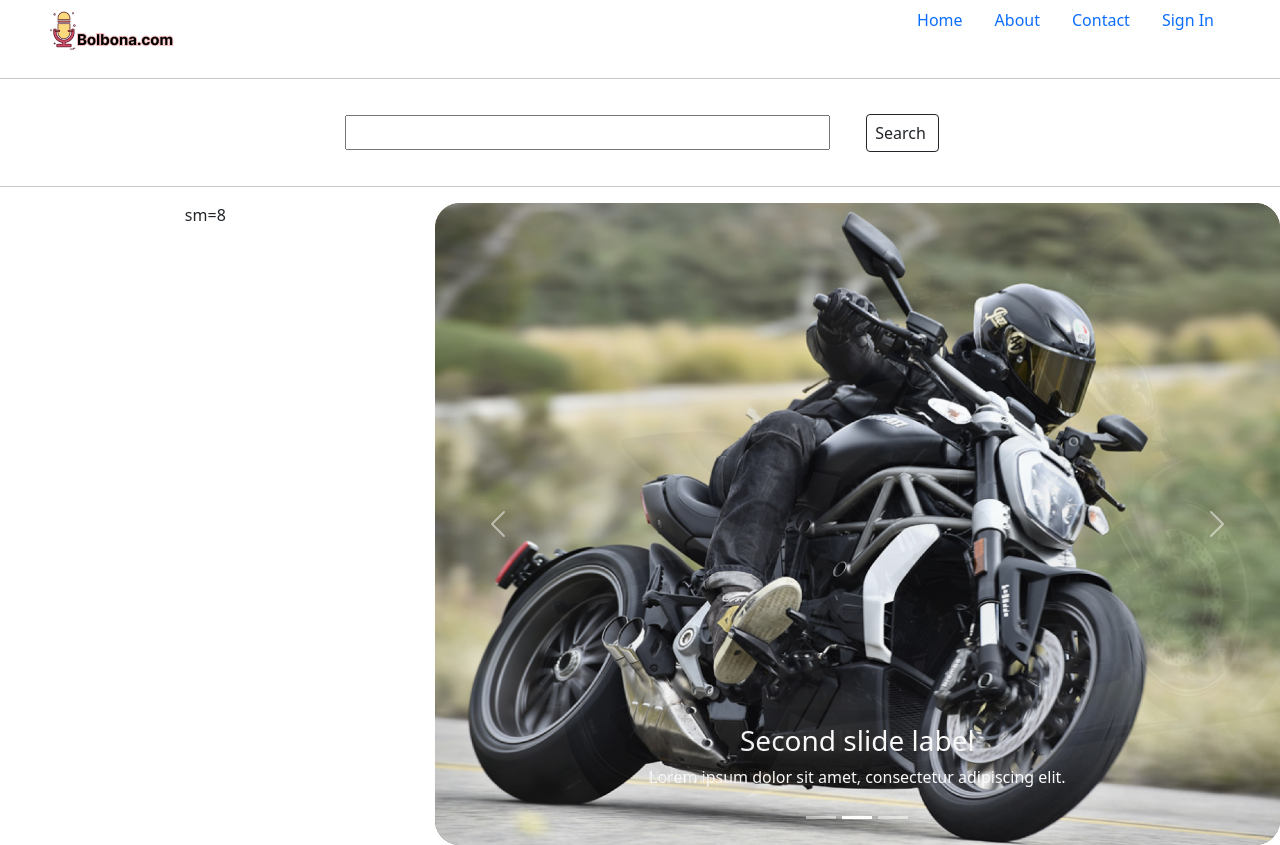
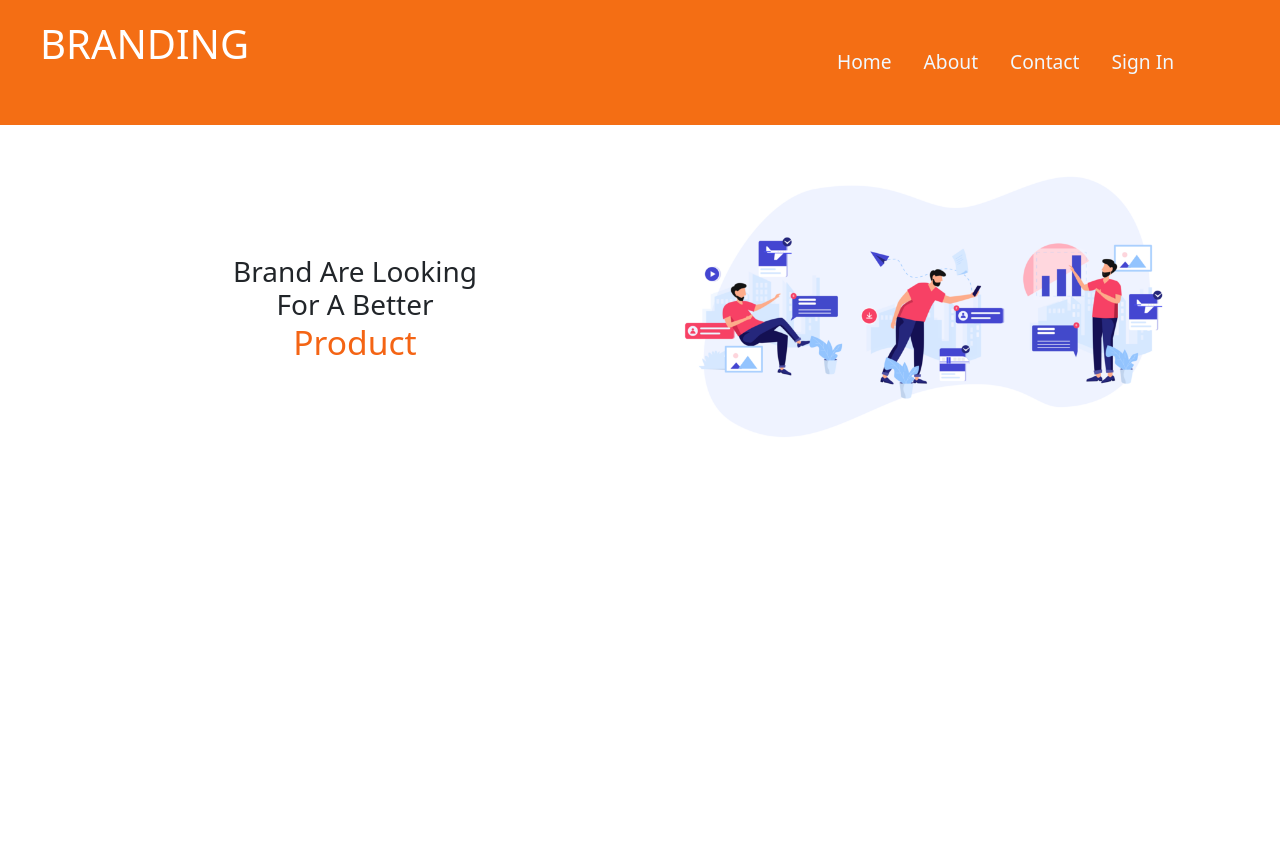
Before and after one commit to BishalAshiq/A-branding-website-temps, a React (Create React App) app: page / in a window 1280 px wide. After the commit the page ends 800 px from the top, so only its background shows below. Built offline with nearby package versions, Linux system fonts and the light colour scheme.

Commit message:
added branding

```diff
--- a/src/Components/Banner/Banner.js
+++ b/src/Components/Banner/Banner.js
@@ -1,12 +1,28 @@
-import React from 'react';
-import { Carousel, Col, Row } from 'react-bootstrap';
-import image1 from '../../Images/Carousel/bike-1.png'
-import image2 from '../../Images/Carousel/bike-2.png'
-import image3 from '../../Images/Carousel/bike-4.jpg'
+import React from "react";
+import { Carousel, Col, Container, Row } from "react-bootstrap";
+import image1 from "../../Images/Carousel/bike-1.png";
+import banner from "../../Images/Brand/Banner-1.png";
+import image2 from "../../Images/Carousel/bike-2.png";
+import image3 from "../../Images/Carousel/bike-4.jpg";
 const Banner = () => {
-    return (
-        <div>
-        <Row>
+  return (
+    <div>
+      <Container>
+      <div>
+        <Row xs={6} md={12} lg={8}>
+          <Col xs={6}>
+              <h3 style={{padding:90, margin:40}}>Brand Are Looking For A Better <span style={{color: "rgb(244, 100, 20)", fontSize:"larger"}}>Product</span></h3>
+          </Col>
+
+
+          <Col xs={6}>
+              <img style={{width:500}} src={banner} alt=""/>
+          </Col>
+        </Row>
+      </div>
+
+      <div>
+        {/* <Row>
             <Col sm={4}>sm=8</Col>
 
             <Col sm={8}>
@@ -48,9 +64,11 @@ const Banner = () => {
                 </Carousel.Item>
                 </Carousel>
             </Col>
-        </Row>
-        </div>
-    );
+        </Row> */}
+      </div>
+      </Container>
+    </div>
+  );
 };
 
 export default Banner;
--- a/src/Components/Shared/Navigation.css
+++ b/src/Components/Shared/Navigation.css
@@ -1,10 +1,19 @@
 .nav{
     display: flex;
     justify-content: space-between;
+    background-color: rgb(244, 110, 20);
+    color: white;
+    padding: 20px;
+}
+h1{
+    font-size: larger;
+    margin-left: 40px;
 }
 .routes a{
+    color: aliceblue;
     text-decoration: none;
-    font-size: bold;
+    font-size: larger;
+
 }
 
 .nav img{
--- a/src/Components/Shared/Navigation.js
+++ b/src/Components/Shared/Navigation.js
@@ -7,16 +7,16 @@ const Navigation = () => {
     return (
         <div>
             <div className='nav'>
-            <img src={logo} alt=''/>
+            <h1>BRANDING</h1>
             <Nav className='routes'>
             <Nav.Item>
-                <Nav.Link className='navLink' href="/home">Home</Nav.Link>
+            <Nav.Link className='navLink' href="/home">Home</Nav.Link>
             </Nav.Item>
             <Nav.Item>
                 <Nav.Link className='navLink' eventKey="about">About</Nav.Link>
             </Nav.Item>
             <Nav.Item>
-                <Nav.Link className='navLink' eventKey="contact">Contact</Nav.Link>
+            <Nav.Link className='navLink' eventKey="contact">Contact</Nav.Link>
             </Nav.Item>
             <Nav.Item>
             <Nav.Link className='navLink' eventKey="sign In">Sign In</Nav.Link>
@@ -24,7 +24,7 @@ const Navigation = () => {
             </Nav>
             </div>
             <div>
-            <SearchBox></SearchBox>
+            {/* <SearchBox></SearchBox> */}
             </div>
         </div>
     );
```
Also changed, not shown: src/Images/Brand/Banner-1.png (added).
